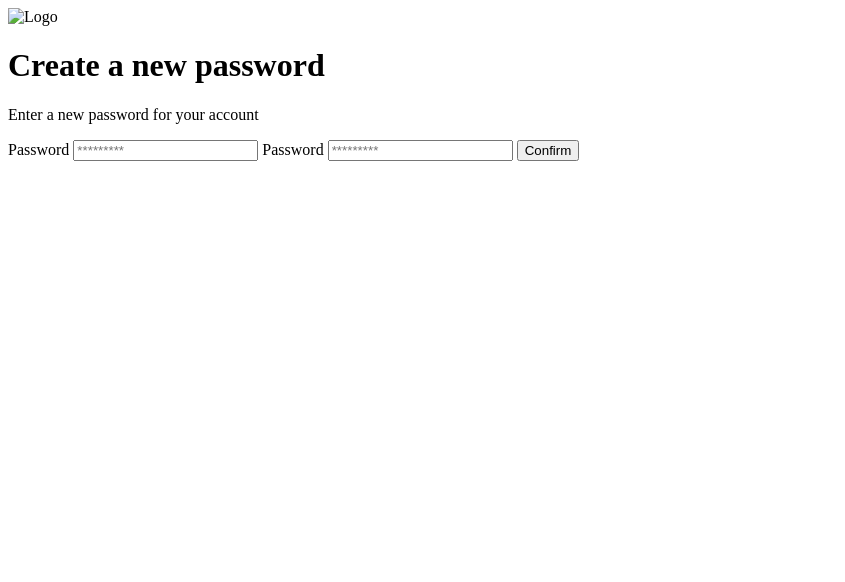
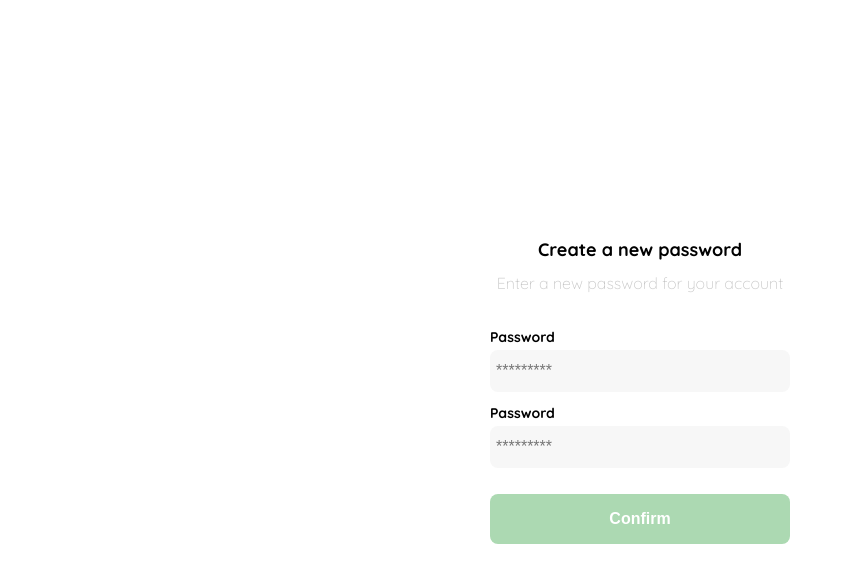
Before and after one commit to cblack1994/Yard-sale, a plain HTML site: page password.html in a window 1280 px wide. Shown: the whole page, without its empty margins (0-845 px from the left). Drawn offline with Linux system fonts and the light colour scheme.

Commit message:
Estilizando página de login

```diff
--- a/password.html
+++ b/password.html
@@ -4,15 +4,126 @@
     <meta charset="UTF-8">
     <meta http-equiv="X-UA-Compatible" content="IE=edge">
     <meta name="viewport" content="width=device-width, initial-scale=1.0">
+    <link rel="preconnect" href="https://fonts.googleapis.com">
+    <link rel="preconnect" href="https://fonts.gstatic.com" crossorigin>
+    <link href="https://fonts.googleapis.com/css2?family=Quicksand:wght@300;500;700&display=swap" rel="stylesheet">
     <title>Document</title>
     <style>
+        :root
+        {
+            --very-light-pink: #C7C7C7;
+            --text-input-field: #F7F7F7;
+            --hospital-green: #ACD9B2;
+            --white: #FFFFFF;
+            --black: #000000;
+            --dark: #232830;
+            --sm: 14px;
+            --md: 16px;
+            --lg: 18px;
+        }
 
+        body
+        {
+            margin: 0;
+            font-family: 'Quicksand', sans-serif;
+        }
+
+        .login
+        {
+            width: 100%;
+            height: 100vh;
+            display: grid;
+            place-items: center;
+        }
+
+        .form-container
+        {
+            display: grid;
+            grid-template-rows: auto 1fr auto;
+            width: 300px;
+        }
+
+        .logo
+        {
+            width: 150px;
+            margin-bottom: 50px;
+            justify-self: center;
+            display: none;
+        }
+
+        .title
+        {
+            font-size: var(--lg);
+            margin-bottom: 12px;
+            text-align: center;
+        }
+
+        .subtitle
+        {
+            color: var(--very-light-pink);
+            font-size: var(--md);
+            font-weight: 300;
+            margin-top: 0;
+            margin-bottom: 35px;
+            text-align: center;
+        }
+
+        .form
+        {
+            display: flex;
+            flex-direction: column;
+        }
+
+        .label
+        {
+            font-size: var(--sm);
+            font-weight: bold;
+            margin-bottom: 4px;
+        }
+
+        .input
+        {
+            background-color: var(--text-input-field);
+            border: none;
+            border-radius: 8px;
+            height: 30px;
+            font-size: var(--md);
+            padding: 6px;
+            margin-bottom: 12px;
+        }
+
+        .primary-button
+        {
+            background-color: var(--hospital-green);
+            border-radius: 8px;
+            border: none;
+            color: var(--white);
+            width: 100%;
+            height: 50px;
+            cursor: pointer;
+            font-size: var(--md);
+            font-weight: bold;
+        }
+
+        .login-button
+        {
+            margin-top: 14px;
+            margin-bottom: 30px;
+        }
+
+        @media (max-width: 640px)
+        {
+            .logo
+            {
+                display: block;
+            }
+        }
     </style>
 </head>
 <body>
     <div class="login">
         <div class="form-container">
-            <img src="" alt="Logo" class="logo">
+            <img src="./logos/logo_yard_sale.svg" alt="Logo" class="logo">
 
             <h1 class="title">Create a new password</h1>
             <p class="subtitle">Enter a new password for your account</p>
```
